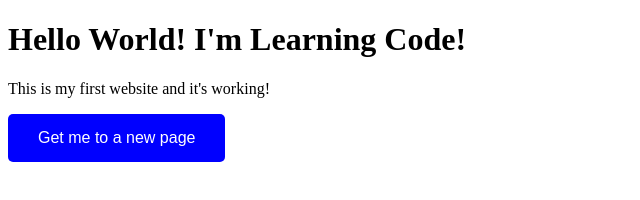
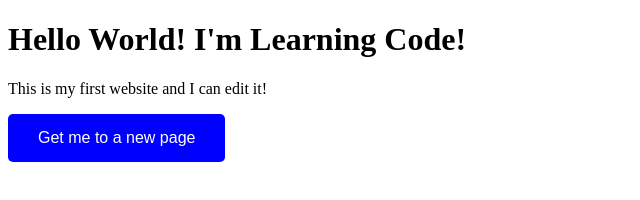
Before and after one commit to lindseypreuss314/my-first-website, a plain HTML site: page index.html in a window 1280 px wide. Shown: the full height of the page, 0-640 px from the left. Drawn offline with Linux system fonts and the light colour scheme.

Commit message:
Update index.html
updated homepage text

```diff
--- a/index.html
+++ b/index.html
@@ -16,7 +16,7 @@
 </head>
 <body>
     <h1>Hello World! I'm Learning Code!</h1>
-    <p>This is my first website and it's working!</p>
+    <p>This is my first website and I can edit it!</p>
 
     <a href="second-page.html">
         <button class="blue-button">Get me to a new page</button>
```
